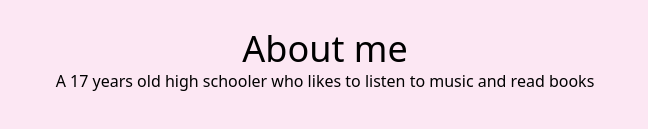
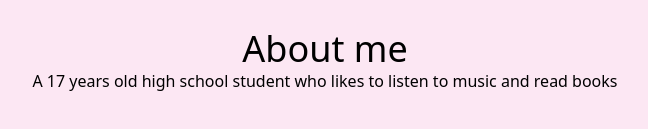
Before and after one commit to Habiba0906/my-portfolio, a plain HTML site: page index.html in a window 1280 px wide. Shown: the part 427-556 px from the top of the page, without its empty margins (315-963 px from the left). Drawn offline with nearby package versions, Linux system fonts and the light colour scheme.

Commit message:
changed 'about me' section

```diff
--- a/index.html
+++ b/index.html
@@ -12,7 +12,7 @@
 		<img src = 'https://encrypted-tbn0.gstatic.com/images?q=tbn:ANd9GcSoEOEhdvfBkGOJDAGI6z4WNYeeewAzaVax-zA6ANG2PQ&s=10' alt= 'silly cat' class ="w-64 rounded-lg shadow-g mx-auto" />
 
 		<h2 class ="mt-8 text-4xl">About me</h2>
-		<p class= "mb-4">A 17 years old high schooler who likes to listen to music and read books</p>
+		<p class= "mb-4">A 17 years old high school student who likes to listen to music and read books</p>
 
 
 
```
